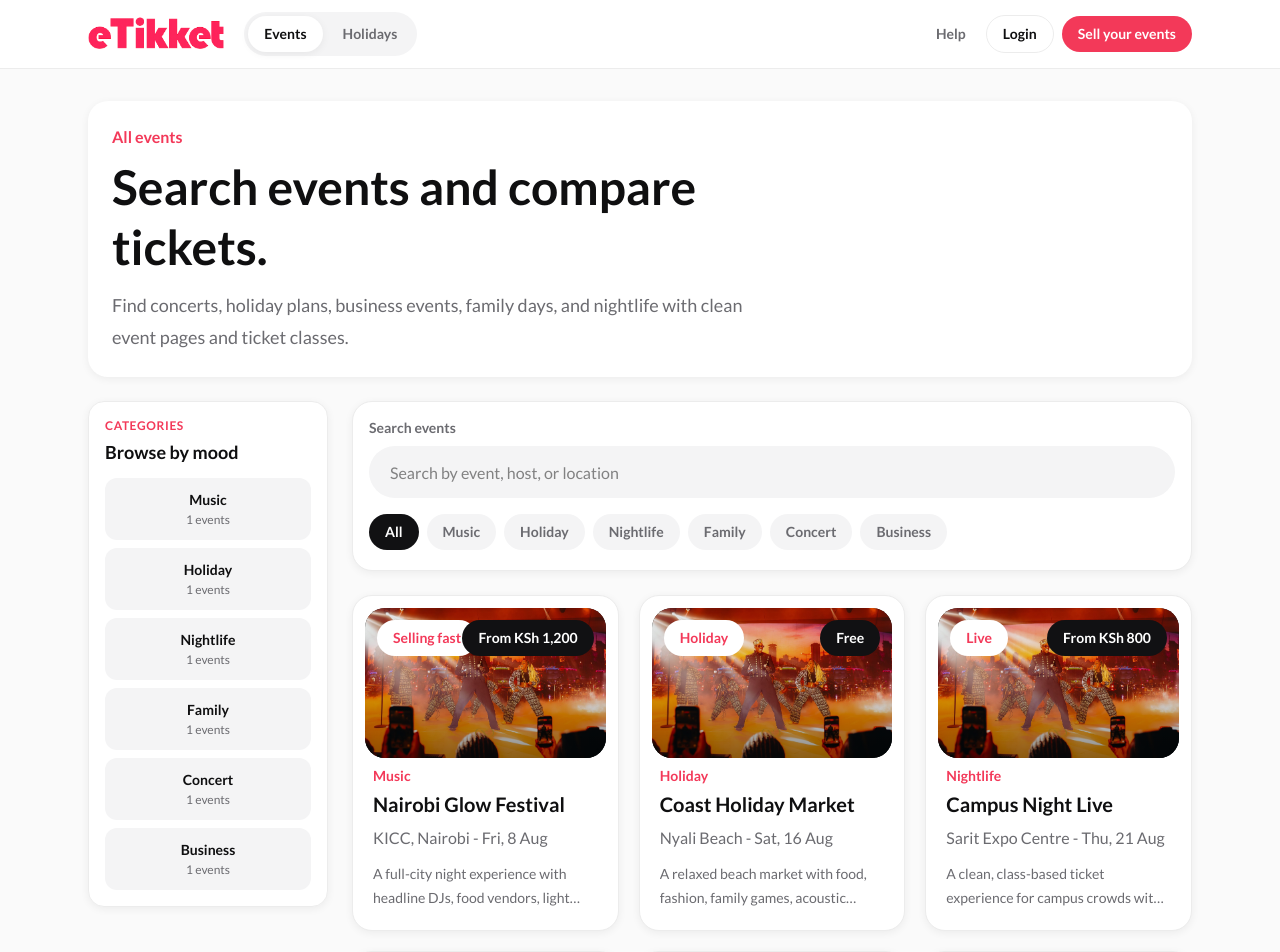
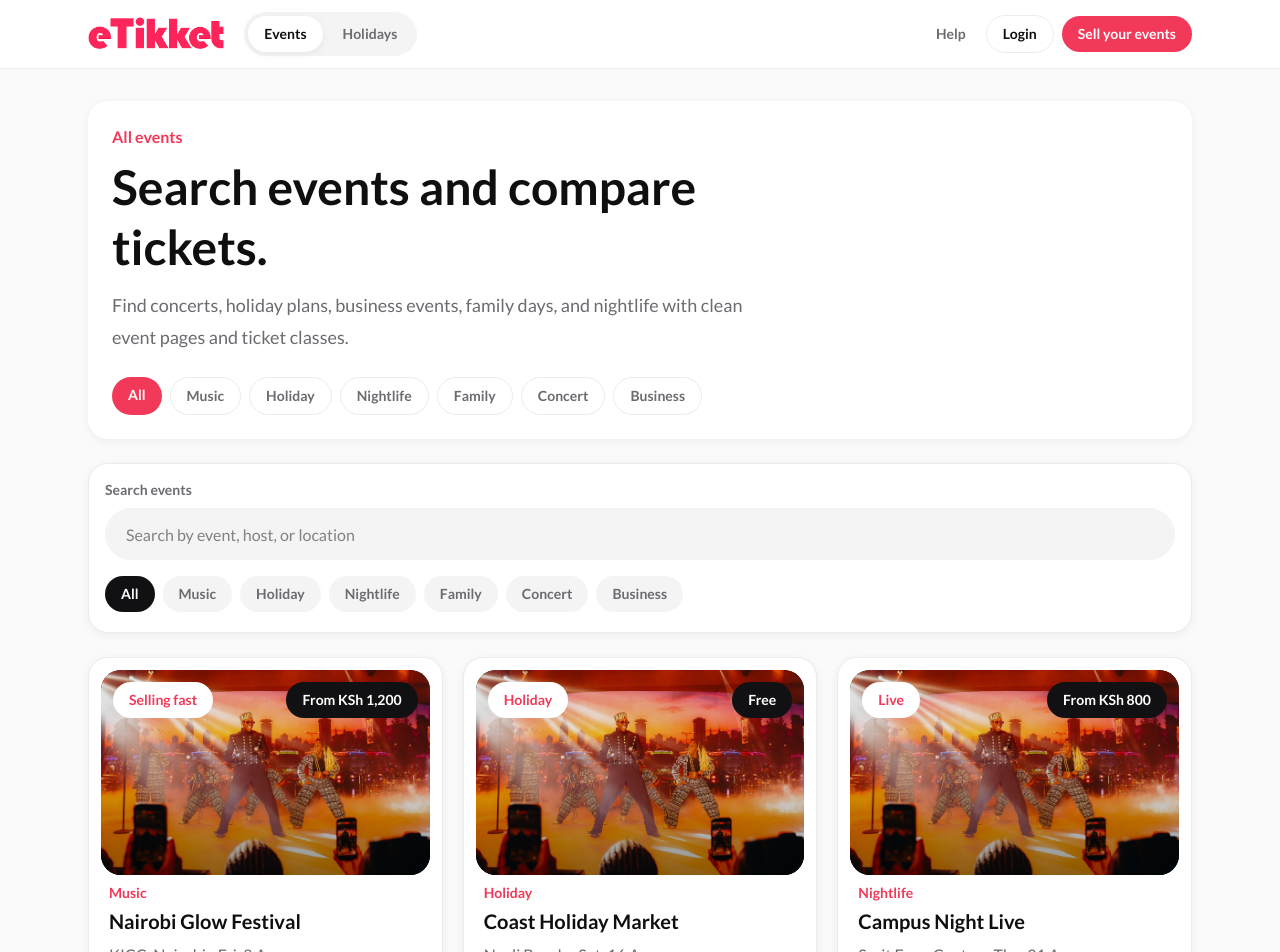
Before and after one commit to dennismutuku2005/eTikket, a Next.js app: page /events in a window 1280 px wide. Shown: the top 952 px of the page. Built offline with nearby package versions, Linux system fonts and the light colour scheme.

Commit message:
Updated events page layout

```diff
--- a/app/events/[slug]/page.js
+++ b/app/events/[slug]/page.js
@@ -2,6 +2,7 @@ import Image from "next/image";
 import Link from "next/link";
 import TicketSelector from "@/components/ticket-selector";
 import { getPublicEvent, publicEvents } from "@/lib/public-events";
+import { PublicHeader } from "@/components/PublicHeader";
 
 export function generateStaticParams() {
   return publicEvents.map((event) => ({ slug: event.slug }));
@@ -14,26 +15,23 @@ export default async function EventDetailPage({ params }) {
 
   return (
     <main className="min-h-screen bg-[#fafafa] text-[#0f0f10]">
-      <header className="border-b border-[#ececec] bg-white">
-        <div className="mx-auto flex max-w-6xl items-center justify-between gap-4 px-4 py-3 sm:px-6">
-          <Link href="/" aria-label="eTikket home">
-            <Image src="/eTikket.png" alt="eTikket" width={118} height={36} priority className="h-9 w-auto object-contain" />
-          </Link>
-          <div className="flex items-center gap-2 text-sm font-semibold">
-            <Link href="/events" className="rounded-full px-4 py-2 text-[#6b6b70] hover:bg-[#f4f4f5] hover:text-[#0f0f10]">Events</Link>
-            <Link href="/holiday" className="rounded-full px-4 py-2 text-[#6b6b70] hover:bg-[#f4f4f5] hover:text-[#0f0f10]">Holidays</Link>
-            <Link href="/help" className="hidden rounded-full px-4 py-2 text-[#6b6b70] hover:bg-[#f4f4f5] hover:text-[#0f0f10] sm:inline-flex">Help</Link>
-            <Link href="/login" className="rounded-full border border-[#ececec] px-4 py-2 hover:bg-[#f4f4f5]">Login</Link>
-          </div>
-        </div>
-      </header>
+      <PublicHeader />
 
       <section className="mx-auto grid max-w-6xl gap-6 px-4 py-8 sm:px-6 lg:grid-cols-[1.05fr_0.95fr]">
         <div className="space-y-5">
           <div className="relative aspect-[16/9] overflow-hidden rounded-[20px] bg-[#111113]">
-            <Image src={event.image} alt="" fill priority sizes="(max-width: 1024px) 100vw, 620px" className={`object-cover ${isSoldOut ? "grayscale" : ""}`} />
+            <Image
+              src={event.image}
+              alt=""
+              fill
+              priority
+              sizes="(max-width: 1024px) 100vw, 620px"
+              className={`object-cover ${isSoldOut ? "grayscale" : ""}`}
+            />
             <div className="absolute inset-0 bg-linear-to-b from-black/5 via-black/10 to-black/60" />
-            <div className={`absolute left-4 top-4 rounded-full px-5 py-2 text-base font-bold ${isSoldOut ? "bg-[#a3a3a8] text-white" : "bg-white text-[#f33959]"}`}>{event.status}</div>
+            <div className={`absolute left-4 top-4 rounded-full px-5 py-2 text-base font-bold ${isSoldOut ? "bg-[#a3a3a8] text-white" : "bg-white text-[#f33959]"}`}>
+              {event.status}
+            </div>
             <div className="absolute right-4 top-4 rounded-full bg-[#111113] px-5 py-2 text-base font-bold text-white">
               {event.remainingTickets} remaining
             </div>
@@ -46,7 +44,11 @@ export default async function EventDetailPage({ params }) {
           <div className="rounded-[20px] border border-[#ececec] bg-white p-5">
             <p className="text-lg leading-8 text-[#6b6b70]">{event.longDescription}</p>
             <div className="mt-5 grid gap-3 text-base sm:grid-cols-3">
-              {[["Date", event.date], ["Time", event.time], ["Location", event.location]].map(([label, value]) => (
+              {[
+                ["Date", event.date],
+                ["Time", event.time],
+                ["Location", event.location]
+              ].map(([label, value]) => (
                 <div key={label} className="rounded-[14px] bg-[#f4f4f5] p-4">
                   <p className="font-bold">{label}</p>
                   <p className="mt-1 text-[#6b6b70]">{value}</p>
@@ -63,8 +65,15 @@ export default async function EventDetailPage({ params }) {
           <div className="rounded-[20px] border border-[#ececec] bg-white p-6">
             <div className="rounded-[20px] bg-[#f4f4f5] p-6 text-center">
               <p className="text-5xl font-bold text-[#a3a3a8]">Sold out</p>
-              <p className="mt-3 text-lg leading-8 text-[#6b6b70]">This event has 0 tickets remaining. Browse more events for available ticket classes.</p>
-              <Link href="/events" className="mt-5 inline-flex rounded-full bg-[#f33959] px-5 py-3 text-base font-bold text-white hover:bg-[#d92847]">View more events</Link>
+              <p className="mt-3 text-lg leading-8 text-[#6b6b70]">
+                This event has 0 tickets remaining. Browse more events for available ticket classes.
+              </p>
+              <Link
+                href="/events"
+                className="mt-5 inline-flex rounded-full bg-[#f33959] px-5 py-3 text-base font-bold text-white hover:bg-[#d92847]"
+              >
+                View more events
+              </Link>
             </div>
           </div>
         ) : (
--- a/app/events/page.js
+++ b/app/events/page.js
@@ -8,7 +8,7 @@ export default function EventsPage() {
   const categories = Array.from(new Set(publicEvents.map((event) => event.category)));
 
   return (
-    <main className="min-h-screen bg-[#fafafa] text-[#0f0f10]">
+    <main className="min-h-screen overflow-x-hidden bg-[#fafafa] text-[#0f0f10]">
       <PublicHeader />
 
       <section className="mx-auto max-w-6xl px-4 py-8 sm:px-6">
@@ -16,38 +16,29 @@ export default function EventsPage() {
           <p className="text-base font-bold text-[#f33959]">All events</p>
           <h1 className="mt-2 max-w-2xl text-4xl font-bold leading-tight sm:text-5xl">Search events and compare tickets.</h1>
           <p className="mt-3 max-w-2xl text-base leading-7 text-[#6b6b70] sm:text-lg sm:leading-8">Find concerts, holiday plans, business events, family days, and nightlife with clean event pages and ticket classes.</p>
+
+          {/* Simple category filter pills */}
+          <div className="mt-6 flex flex-wrap gap-2">
+            <Link
+              href="/events"
+              className="rounded-full bg-[#f33959] px-4 py-2 text-sm font-semibold text-white"
+            >
+              All
+            </Link>
+            {categories.map((category) => (
+              <Link
+                key={category}
+                href={`/events?category=${encodeURIComponent(category)}`}
+                className="rounded-full border border-[#ececec] bg-white px-4 py-2 text-sm font-semibold text-[#6b6b70] hover:bg-[#f4f4f5]"
+              >
+                {category}
+              </Link>
+            ))}
+          </div>
         </div>
 
-        <div className="mt-6 grid gap-6 lg:grid-cols-[240px_1fr]">
-          <aside className="lg:sticky lg:top-24 lg:self-start">
-            <div className="rounded-2xl border border-[#ececec] bg-white p-4 shadow-[0_2px_8px_rgba(15,15,16,0.06)]">
-              <p className="text-xs font-bold uppercase tracking-wider text-[#f33959]">Categories</p>
-              <h2 className="mt-1 text-lg font-bold">Browse by mood</h2>
-
-              <div className="mt-3 flex snap-x snap-mandatory gap-2 overflow-x-auto pb-2 scrollbar-hide lg:grid lg:overflow-visible lg:pb-0">
-                {categories.map((category) => (
-                  <a
-                    key={category}
-                    href="#events-list"
-                    className="min-w-35 shrink-0 snap-start rounded-xl bg-[#f4f4f5] px-4 py-3 text-center transition hover:bg-[#ececec] lg:min-w-0"
-                  >
-                    <p className="text-sm font-semibold">{category}</p>
-                    <p className="mt-0.5 text-xs text-[#6b6b70]">
-                      {publicEvents.filter((e) => e.category === category).length} events
-                    </p>
-                  </a>
-                ))}
-              </div>
-
-              <p className="mt-2 text-center text-xs text-[#6b6b70] lg:hidden">
-                Scroll for more categories
-              </p>
-            </div>
-          </aside>
-
-          <div id="events-list">
-            <EventsSearch events={publicEvents} />
-          </div>
+        <div className="mt-6">
+          <EventsSearch events={publicEvents} />
         </div>
       </section>
     </main>
```
